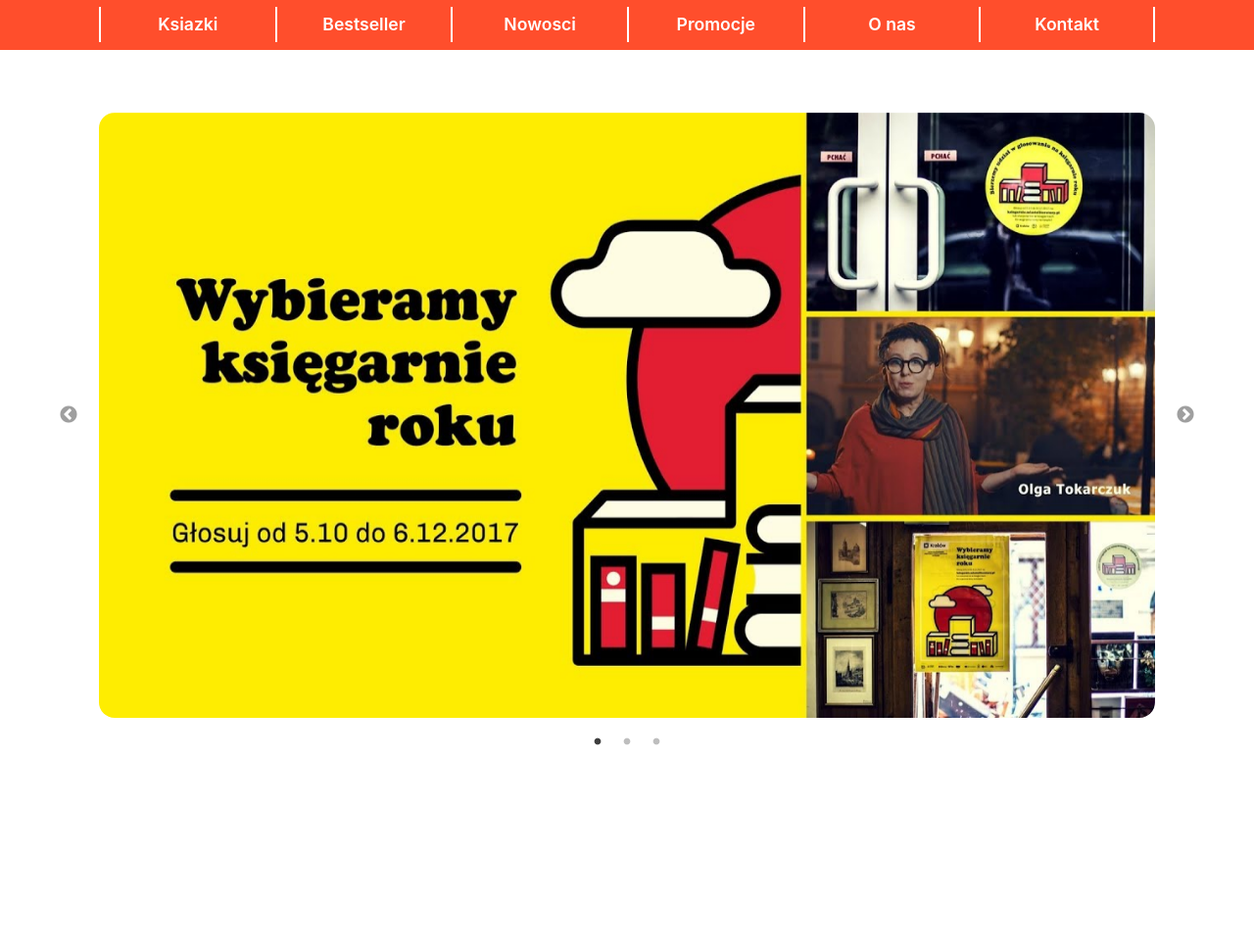
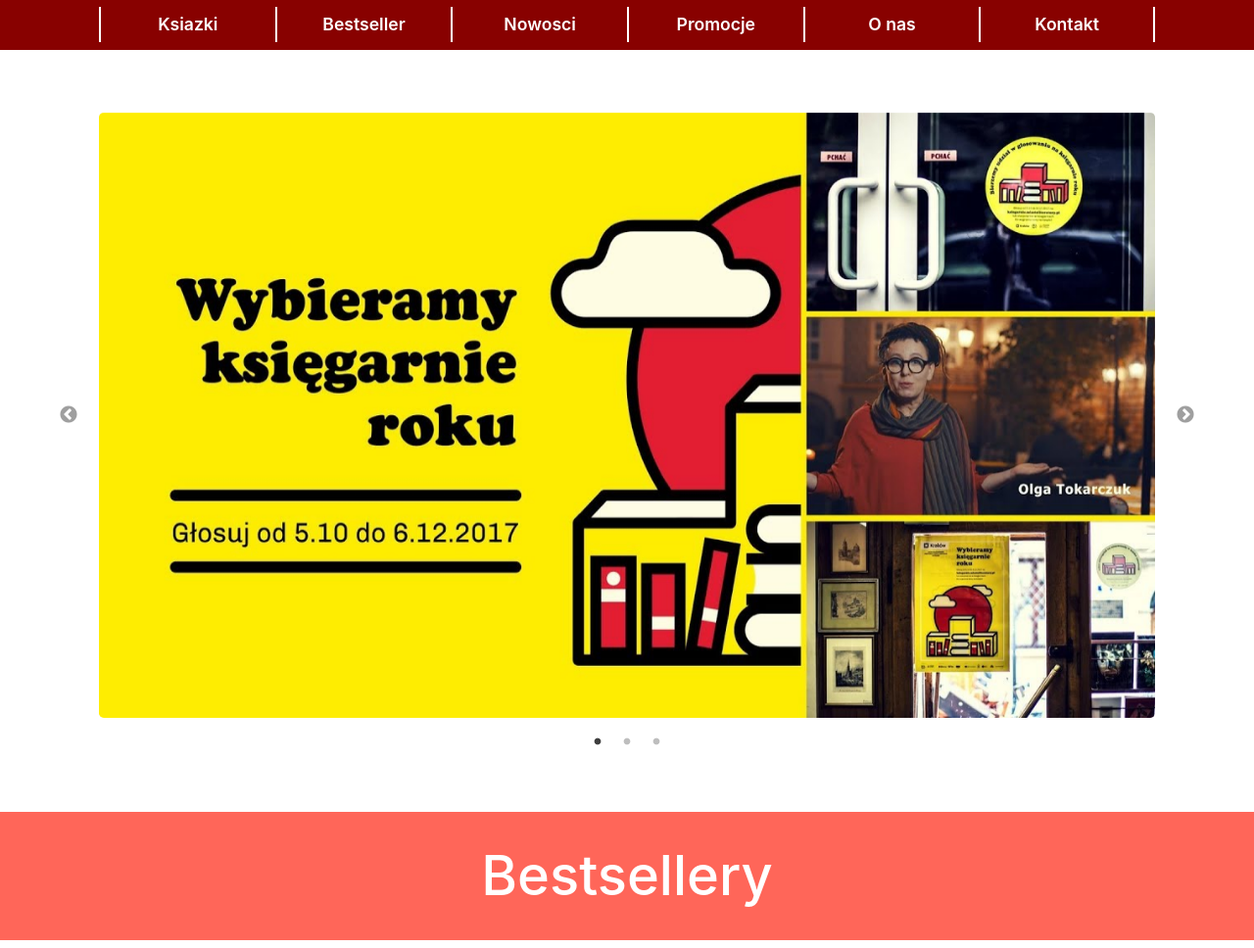
Before and after one commit to swiatekmateusz/ksiegarnia, a website: page index.html in a window 1280 px wide. Shown: the part 107-1075 px from the top of the page at 98% size. Before the commit the page ends 936 px from the top, so only its background shows below. Drawn offline with Linux system fonts and the light colour scheme.

Commit message:
Start bestsellers

```diff
--- a/index.html
+++ b/index.html
@@ -88,7 +88,9 @@
   <!-- NAVBAR END-->
   <!-- MAIN CONTENT -->
   <main>
+    <!-- SLIDER SECTION -->
      <section>
+       <!-- SLIDER -->
        <div class="main-slider">
          <div>
            <img src="./assets/img/slide1.jpg" alt="Slide 1">
@@ -100,7 +102,18 @@
           <img src="./assets/img/slide3.jpg" alt="Slide 3">
          </div>
        </div>
+       <!-- SLIDER END -->
      </section>
+     <!-- SLIDER SECTION END -->
+     <!-- BESTSELLER SECTION -->
+     <section class="bst">
+       <!-- CONTAINER -->
+       <div class="container text-center bestsellery">
+          <h2>Bestsellery</h2>
+       </div>
+       <!-- CONTAINER END -->
+     </section>
+     <!-- BESTSELLER SECTION END -->
   </main>
   <!-- MAIN CONTENT END -->
   <!-- SCRIPTS -->
--- a/sass/lib/slick.scss
+++ b/sass/lib/slick.scss
@@ -140,7 +140,7 @@
     width: 1110px;
     height: 618px;
     .slick-list{
-        border-radius: 1rem;
+        border-radius: .3rem;
         //box-shadow: 0 0 0 10px $primary-color;
         margin: 1rem;
         .slick-track{
--- a/sass/main.scss
+++ b/sass/main.scss
@@ -10,3 +10,4 @@
 
 //My own styles
 @import "modules/nav.scss";
+@import "modules/bestsellers.scss";
--- /dev/null
+++ b/sass/modules/bestsellers.scss
@@ -0,0 +1,15 @@
+section.bst{
+  background-color: #FF6659;
+  .bestsellery{
+    h2{
+      color: white;
+      font-size: 3.5rem;
+      padding: 2rem;
+      position: relative;
+      &::after{
+        content: '';
+        position: absolute;
+      }
+    }
+  }
+}
--- a/sass/modules/variables.scss
+++ b/sass/modules/variables.scss
@@ -1,5 +1,5 @@
-$primary-color: #FF4E2C;
-$secondary-color: #CD3100;
+$primary-color: #880100;
+$secondary-color: #d60000;
 
 .bg-primary{
   background-color: $primary-color !important;
```
Also changed, not shown: main.css.
